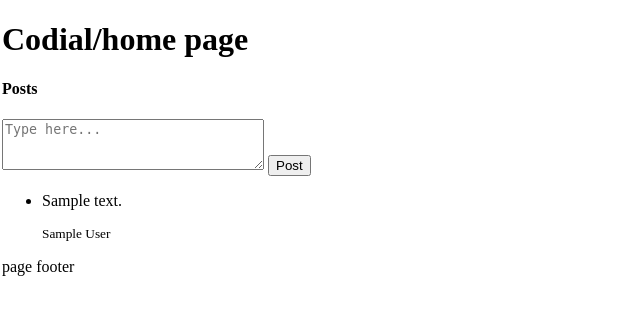
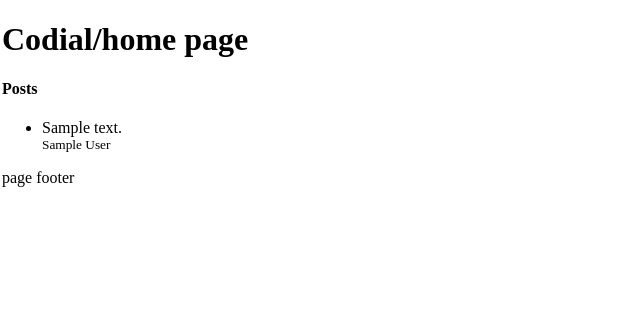
Before and after one commit to shishir474/codial, a Node server app: page / in a window 1280 px wide. Shown: the part 79-394 px from the top of the page, without its empty margins (0-640 px from the left). Run offline with Node 20, Linux system fonts and the light colour scheme; tables that the repository leaves empty hold one stand-in row (values such as "Sample post"); some libraries are stand-ins or nearby versions.

Commit message:
check authentication on creating post

```diff
--- a/config/passport-local-strategy.js
+++ b/config/passport-local-strategy.js
@@ -60,7 +60,7 @@ passport.setAuthenticatedUser = function(req,res,next){
     if (req.isAuthenticated()){
 // req.user contains the info of the current signed in user from the session cookie & we're just sending it the the locals for the views
         res.locals.user = req.user;
-        res.locals.post = req.post;
+
     }
     next();
 }
--- a/controllers/home_controller.js
+++ b/controllers/home_controller.js
@@ -11,8 +11,7 @@ module.exports.home = function(req,res){
     // res.cookie('hey', 'swapnil');
     // NOTE:: console.log will only be printed if we render the home page as it is written in home controller..That's the reason it wasn't printing earlier
 
-    // find all the posts of the user and accessing it in the views(home.ejs) via posts
-    // also displaying the persons info by populating
+    // find all the posts of the user and accessing it in the views(home.ejs) via pohe persons info by populating
     Post.find({}).populate('user').exec(function(err,posts){
         return res.render('home',{
             title:'Shishir',
--- a/models/post.js
+++ b/models/post.js
@@ -6,7 +6,7 @@ const postSchema = new mongoose.Schema({
     },
     user:{
         type:mongoose.Schema.Types.ObjectId,
-        ref:'User' // ref option is what tells Mongoose which model to use during population
+        ref:'User' // ref option is what tells Mongoose which model to use during population. Here it is referring to User model
     }
 },{
     timestamps:true
--- a/routes/posts.js
+++ b/routes/posts.js
@@ -1,5 +1,6 @@
 const express = require('express');
 const router = express.Router();
+const passport = require('passport');
 
 const postsController = require('../controllers/posts_controller');
 
@@ -7,6 +8,9 @@ router.get('/',postsController.postRender);
 router.get('/likes',postsController.postLikes);
 router.use('/comments',require('./comment'));
 
-router.post('/create', postsController.createpost);
+// 1st check is to not display the form if the user is not authenticated using locals.user(i.e check whether user key is present in locals object or not)
+// applying 2nd level of check whether the user is signed in or not. Request to '/posts/create' while submitting the form data made will
+// only be succesfull if the user is authenticated
+router.post('/create',passport.checkAuthentication, postsController.createpost);
 
 module.exports = router;
--- a/views/home.ejs
+++ b/views/home.ejs
@@ -22,18 +22,27 @@
         <h1>Codial/home page</h1>
         <section id="feed-posts">
             <h4>Posts</h4>
+            <% if (locals.user) { %>
             <form action="/posts/create" id="new-post-form" method="POST">
                 <textarea name="content" cols="30" rows="3" placeholder="Type here..."></textarea>
                 <input type="submit" value="Post">
             </form>
+            <% } %>
 
         </section>
 
+
         <ul>
+
             <% for (post of posts){ %>
                <li>
-                   <p><%= post.content%></p>
+                   <p>
+                    <%= post.content%>
+                    <br>
                     <small><%= post.user.name %></small>
+                   </p>
+
+
                </li>
             <%}%>
         </ul>
```
